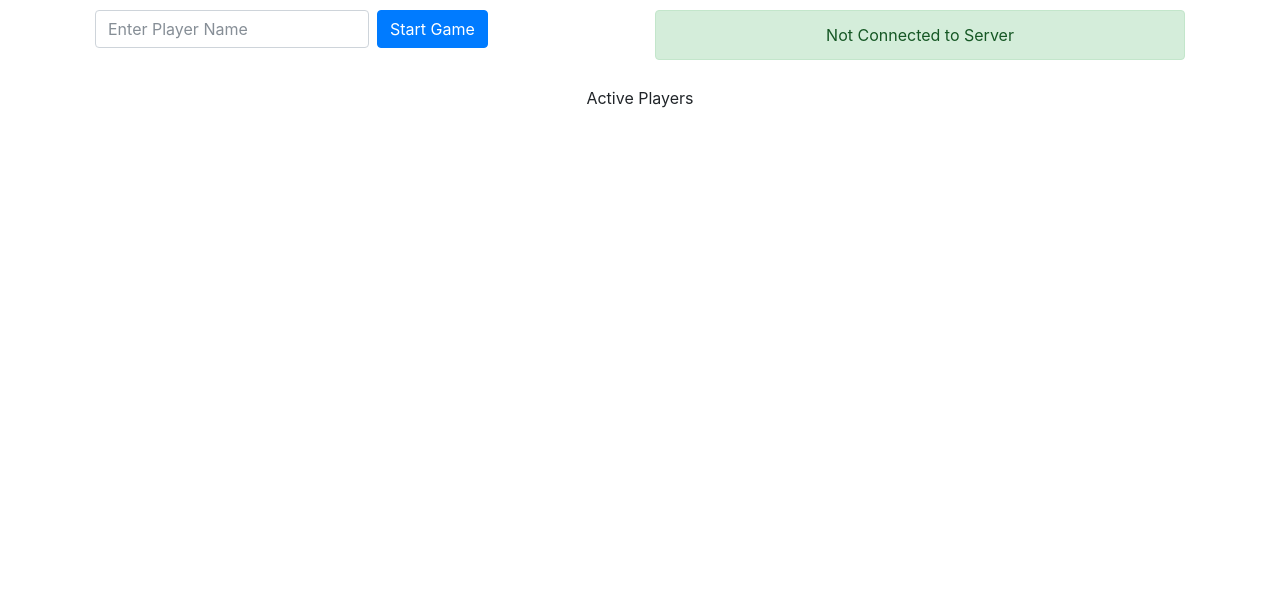
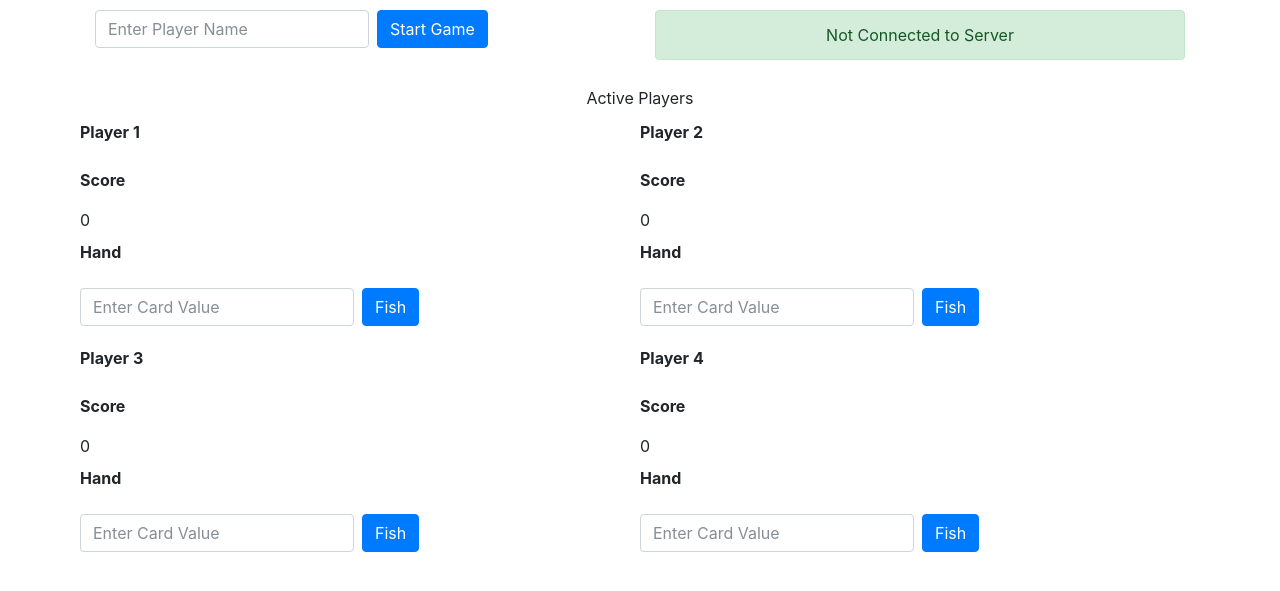
Before and after one commit to r3xd3l0r14n/capstone, a Flask app: page / in a window 1280 px wide. Shown: the part 56-647 px from the top of the page. Run offline with Flask 2, Linux system fonts and the light colour scheme; some libraries are stand-ins or nearby versions.

Commit message:
initial check in for new simple wireframe approach

```diff
--- a/templates/index.html
+++ b/templates/index.html
@@ -51,19 +51,6 @@
 </nav>
 
 <!-- Page Content -->
-{#<div class="container">
-    <div class="row">
-        <div class="col-lg-12 text-center">
-            <div class="alert alert-success" role="alert">
-                <span id="result">Not Connected to Server</span>
-            </div>
-            <div class="form-group row">
-                <div class="col-xs-2">
-                    <label for="player">Player Name:</label>
-                    <input id="userN" type="text" class="form-control" id="player">
-                </div>
-            </div>#}
-<!-- Page Content -->
 <div class="container">
     <div class="row">
         <div class="col-lg-12 text-center">
@@ -71,9 +58,8 @@
                 <div class="container" style="padding:10px;">
                     <div class="row">
                         <div class="col-sm-6">
-                            <form class="form-inline">
-                                <input type="text" id="userN" class="form-control mb-2 mr-sm-2 mb-sm-0"
-                                       id="inlineFormInput" placeholder="Enter Player Name" required>
+                            <form class="form-inline" id="formStartGame">
+                                <input type="text" id="userN" class="form-control mb-2 mr-sm-2 mb-sm-0" id="inlineFormInput" placeholder="Enter Player Name" required>
                                 <button type="submit" class="btn btn-primary">Start Game</button>
                             </form>
                         </div>
@@ -85,42 +71,67 @@
                     </div>
                 </div>
                 <div id="active-players">Active Players</div>
-                <div style="margin: auto;" id="player-names">
+				<div class="container" style="padding:10px;">
                     <div class="row">
-                        <div id="divPlayer4" style="margin: auto;">
-                            <p class="font-weight-bold">Player 4</p>
-                            <label ID="lblPlayer4"></label>
-                            <label ID="lblPlayer4Score"></label>
-                        </div>
-                    </div>
-                    <div class="row">
-                        <div class="col-md" style="margin-top: 150px; padding-left:25px;">
-                            <div id="divPlayer3" style="padding-left:150px;">
-                                <p class="font-weight-bold">Player 3</p>
-                                <label ID="lblPlayer3"></label>
-                                <label ID="lblPlayer3Score"></label>
-                            </div>
-                        </div>
-                        <div class="col-md">
-                            <div id="card-table">
-                                <button class="btn" id="deal">Deal!</button>
-                            </div>
-                        </div>
-                        <div class="col-md" style="margin-top: 150px; padding-right:25px;">
-                            <div id="divPlayer2" style="padding-right:150px;">
-                                <p class="font-weight-bold">Player 2</p>
-                                <label ID="lblPlayer2"></label>
-                                <label ID="lblPlayer2Score"></label>
-                            </div>
+                        <div class="col-sm-6">
+							<div class="row"><p class="font-weight-bold">Player 1</p></div>
+							<div class="row"><label ID="lblPlayer1"></label></div>
+                            <div class="row"><p class="font-weight-bold">Score</p></div>
+                            <div class="row"><label ID="lblPlayer1Score">0</label></div>
+							<div class="row"><p class="font-weight-bold">Hand</p></div>
+                            <div class="row"><label ID="lblPlayer1Hand"></label></div>
+							<div class="row">
+								<form class="form-inline" id="formPlayer1Fish">
+									<input type="text" id="txtPlayer1GoFish" class="form-control mb-2 mr-sm-2 mb-sm-0" id="inlineFormInput" placeholder="Enter Card Value" required>
+									<button type="submit" class="btn btn-primary">Fish</button>
+								</form>
+							</div>
+						</div>
+                        <div class="col-sm-6">
+							<div class="row"><p class="font-weight-bold">Player 2</p></div>
+							<div class="row"><label ID="lblPlayer2"></label></div>
+                            <div class="row"><p class="font-weight-bold">Score</p></div>
+                            <div class="row"><label ID="lblPlayer2Score">0</label></div>
+							<div class="row"><p class="font-weight-bold">Hand</p></div>
+                            <div class="row"><label ID="lblPlayer2Hand"></label></div>
+							<div class="row">
+								<form class="form-inline" id="formPlayer2Fish">
+									<input type="text" id="txtPlayer2GoFish" class="form-control mb-2 mr-sm-2 mb-sm-0" id="inlineFormInput" placeholder="Enter Card Value" required>
+									<button type="submit" class="btn btn-primary">Fish</button>
+								</form>
+							</div>
                         </div>
                     </div>
                 </div>
-                <div style="margin: auto;">
+				<div class="container" style="padding:10px;">
                     <div class="row">
-                        <div id="divPlayer1" style="margin: auto;">
-                            <p class="font-weight-bold">Player 1</p>
-                            <label ID="lblPlayer1"></label>
-                            <label ID="lblPlayer1Score"></label>
+                        <div class="col-sm-6">
+							<div class="row"><p class="font-weight-bold">Player 3</p></div>
+							<div class="row"><label ID="lblPlayer3"></label></div>
+                            <div class="row"><p class="font-weight-bold">Score</p></div>
+                            <div class="row"><label ID="lblPlayer3Score">0</label></div>
+							<div class="row"><p class="font-weight-bold">Hand</p></div>
+                            <div class="row"><label ID="lblPlayer3Hand"></label></div>
+							<div class="row">
+								<form class="form-inline" id="formPlayer3Fish">
+									<input type="text" id="txtPlayer3GoFish" class="form-control mb-2 mr-sm-2 mb-sm-0" id="inlineFormInput" placeholder="Enter Card Value" required>
+									<button type="submit" class="btn btn-primary">Fish</button>
+								</form>
+							</div>
+						</div>
+                        <div class="col-sm-6">
+							<div class="row"><p class="font-weight-bold">Player 4</p></div>
+							<div class="row"><label ID="lblPlayer4"></label></div>
+                            <div class="row"><p class="font-weight-bold">Score</p></div>
+                            <div class="row"><label ID="lblPlayer4Score">0</label></div>
+							<div class="row"><p class="font-weight-bold">Hand</p></div>
+                            <div class="row"><label ID="lblPlayer4Hand"></label></div>
+							<div class="row">
+								<form class="form-inline" id="formPlayer4Fish">
+									<input type="text" id="txtPlayer4GoFish" class="form-control mb-2 mr-sm-2 mb-sm-0" id="inlineFormInput" placeholder="Enter Card Value" required>
+									<button type="submit" class="btn btn-primary">Fish</button>
+								</form>
+							</div>
                         </div>
                     </div>
                 </div>
@@ -128,9 +139,6 @@
         </div>
     </div>
 </div>
-{#        </div>
-    </div>
-</div>#}
 <!-- Bootstrap core JavaScript -->
 
 <script src="../static/vendor/bootstrap/js/bootstrap.bundle.min.js"></script>
```
